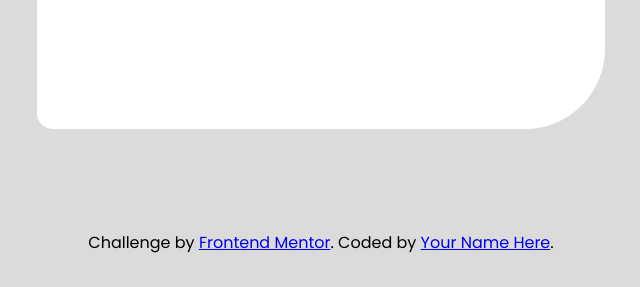
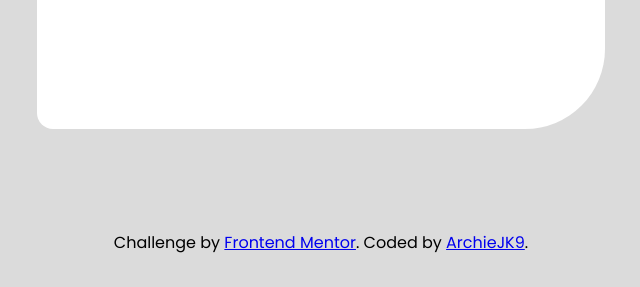
Before and after one commit to ArchieK9/age-calculator-app, a plain HTML site: page index.html in a window 1280 px wide. Shown: the part 513-800 px from the top of the page, without its empty margins (319-959 px from the left). Drawn offline with Linux system fonts and the light colour scheme.

Commit message:
Update index.html

```diff
--- a/index.html
+++ b/index.html
@@ -47,7 +47,7 @@
 
   <div class="attribution">
     Challenge by <a href="https://www.frontendmentor.io?ref=challenge" target="_blank">Frontend Mentor</a>.
-    Coded by <a href="#">Your Name Here</a>.
+    Coded by <a href="https://www.twitter.com/ArchieJK9">ArchieJK9</a>.
   </div>
 
   <script src="script.js"></script>
```
